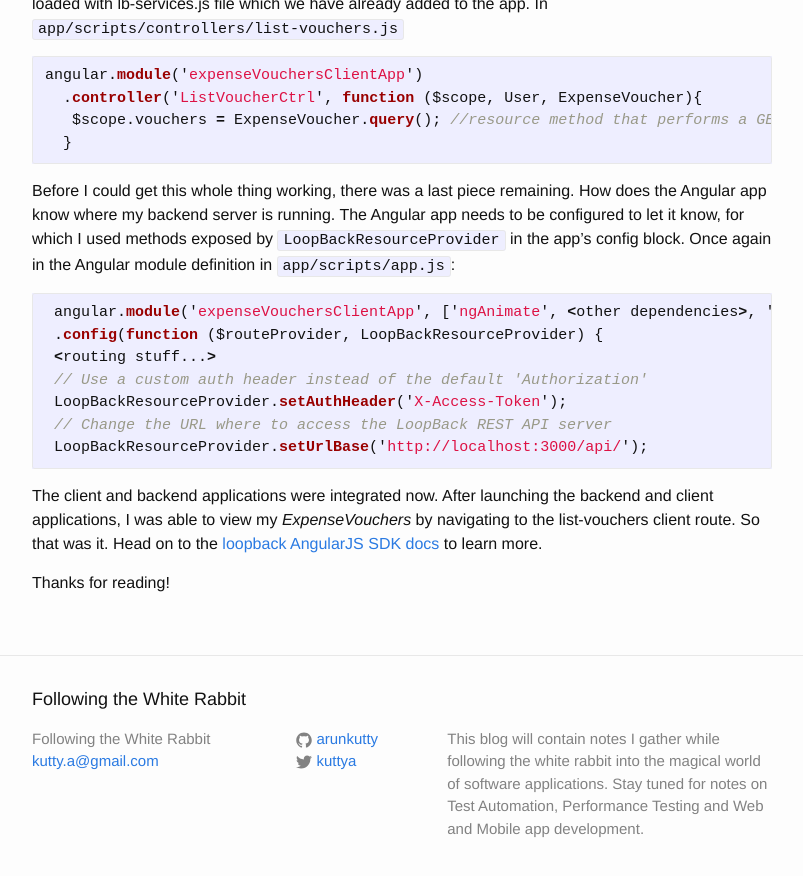
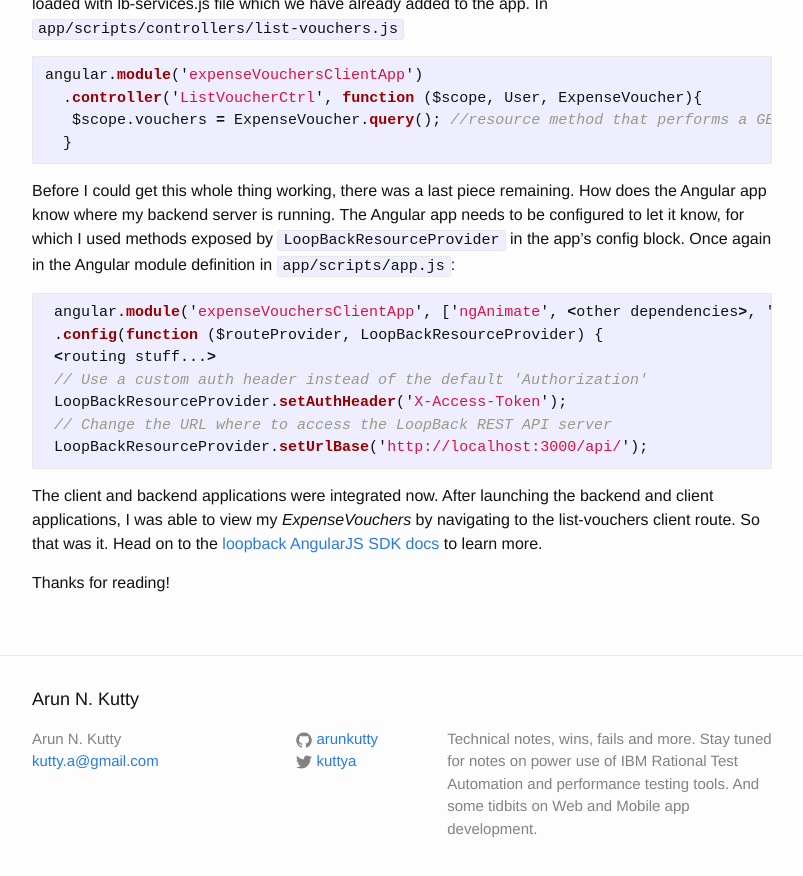
Before and after one commit to arunkutty/Jekyll-blog-sources, a Jekyll site: the page built from _posts/2016-02-20-using-strongloop-angular-sdk.markdown, in a window 1280 px wide and 900 px high, scrolled down 1881 px. Shown: the top 876 px of the window, without its empty margins (238-1041 px from the left). Built offline with Jekyll 4.4.1, drawn with Linux system fonts in a browser that asks for light colours; comment, search, counter and statistics services are not loaded; some of the changed text lies outside the part shown.

Commit message:
Modified title, about and also added a github ribbon

```diff
--- a/_config.yml
+++ b/_config.yml
@@ -6,11 +6,12 @@
 # 'jekyll serve'. If you change this file, please restart the server process.
 
 # Site settings
-title: Following the White Rabbit
+title: Arun N. Kutty
 email: kutty.a@gmail.com
 description: > # this means to ignore newlines until "baseurl:"
-  This blog will contain notes I gather while following the white rabbit into the magical world of software applications.
-  Stay tuned for notes on Test Automation, Performance Testing and Web and Mobile app development.
+  Technical notes, wins, fails and more.
+  Stay tuned for notes on power use of IBM Rational Test Automation and performance testing tools.
+  And some tidbits on Web and Mobile app development.
 baseurl: "" # the subpath of your site, e.g. /blog
 url: "http://arunkutty.github.io" # the base hostname & protocol for your site
 twitter_username: kuttya
--- a/index.html
+++ b/index.html
@@ -20,4 +20,5 @@ layout: default
 
   <p class="rss-subscribe">subscribe <a href="{{ "/feed.xml" | prepend: site.baseurl }}">via RSS</a></p>
 
+<a href="https://github.com/arunkutty"><img style="position: absolute; top: 0; right: 0; border: 0;" src="https://camo.githubusercontent.com/38ef81f8aca64bb9a64448d0d70f1308ef5341ab/68747470733a2f2f73332e616d617a6f6e6177732e636f6d2f6769746875622f726962626f6e732f666f726b6d655f72696768745f6461726b626c75655f3132313632312e706e67" alt="Fork me on GitHub" data-canonical-src="https://s3.amazonaws.com/github/ribbons/forkme_right_darkblue_121621.png"></a>
 </div>
```
Also changed, not shown: about.md (+7 -5 lines).
